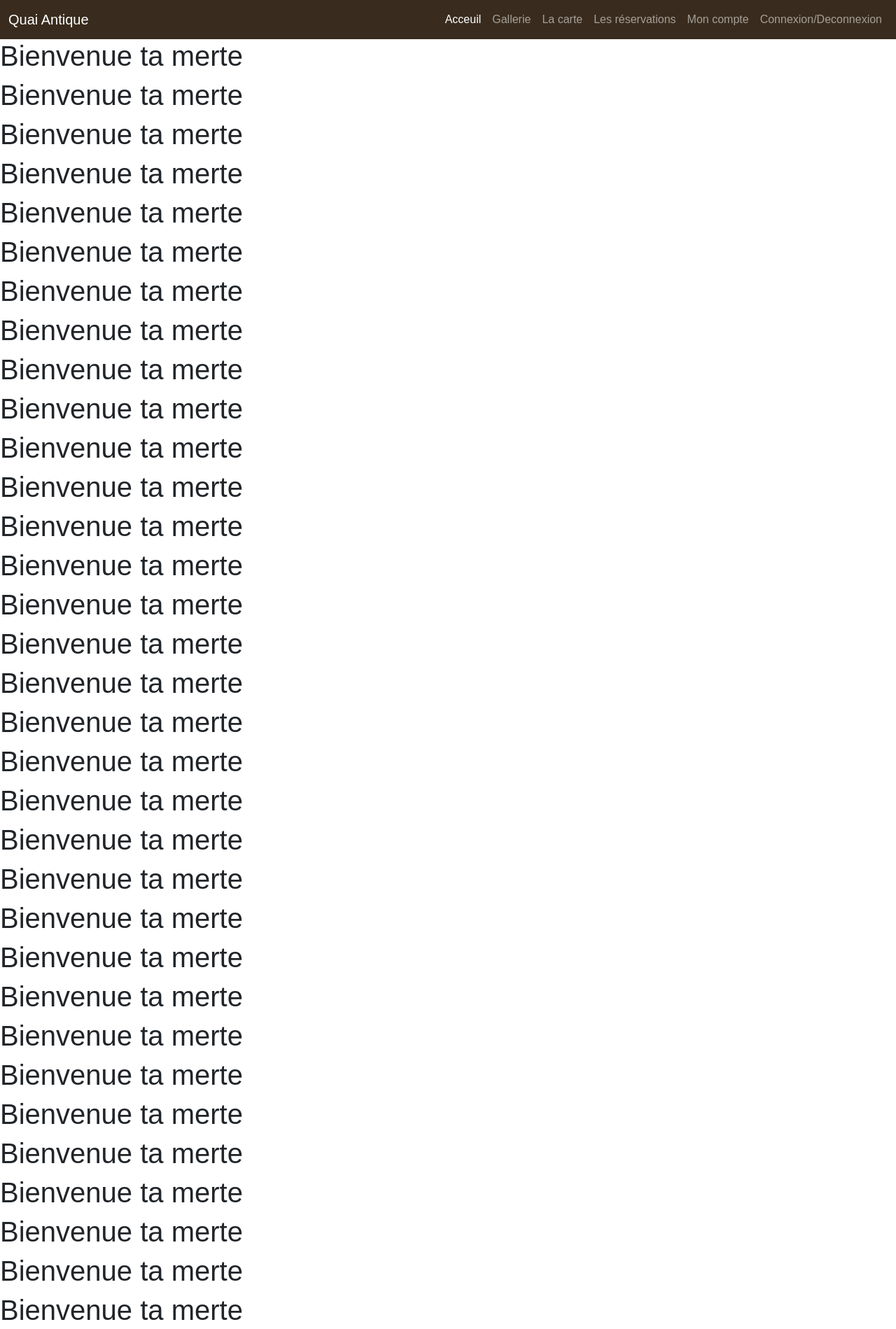
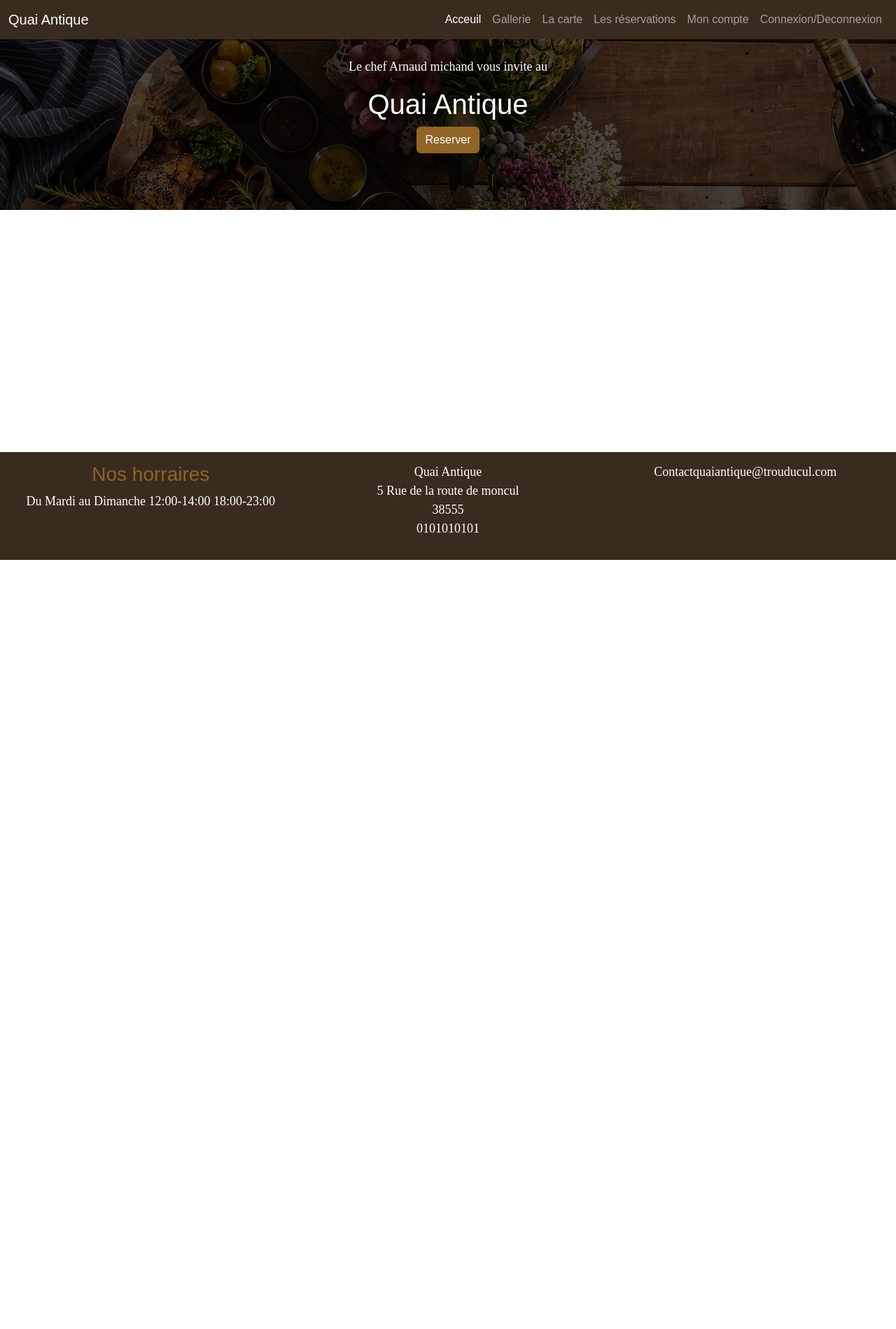
Before and after one commit to Boublo/Front, a website with bundled scripts: page index.html in a window 1280 px wide. Shown: the top 1899 px of the page at 70% size. After the commit the page ends 800 px from the top, so only its background shows below. Built offline with nearby package versions, Linux system fonts and the light colour scheme; files whose address does not match are found by name; a web font is replaced by a local one.

Commit message:
Image et big title + css

```diff
--- a/index.html
+++ b/index.html
@@ -9,7 +9,7 @@
     <link rel="stylesheet" href="scss/main.css">
     <title>Document</title>
 </head>
-<body>
+<body >
     <header>
         <nav class="navbar navbar-expand-lg bg-dark" data-bs-theme="dark">
             <div class="container-fluid">
@@ -60,7 +60,7 @@
                     0101010101 <br>
                 </p>
             </div>
-            <div class="col-6 col-lg-4">
+            <div class="col-6 col-lg-4 email-footer">
                 <p>
                     Contactquaiantique@trouducul.com
                 </p>
--- a/pages/home.html
+++ b/pages/home.html
@@ -1,62 +1,7 @@
-<h1>Bienvenue ta merte</h1>
-<h1>Bienvenue ta merte</h1>
-<h1>Bienvenue ta merte</h1>
-<h1>Bienvenue ta merte</h1>
-<h1>Bienvenue ta merte</h1>
-<h1>Bienvenue ta merte</h1>
-<h1>Bienvenue ta merte</h1>
-<h1>Bienvenue ta merte</h1>
-<h1>Bienvenue ta merte</h1>
-<h1>Bienvenue ta merte</h1>
-<h1>Bienvenue ta merte</h1>
-<h1>Bienvenue ta merte</h1>
-<h1>Bienvenue ta merte</h1>
-<h1>Bienvenue ta merte</h1>
-<h1>Bienvenue ta merte</h1>
-<h1>Bienvenue ta merte</h1>
-<h1>Bienvenue ta merte</h1>
-<h1>Bienvenue ta merte</h1>
-<h1>Bienvenue ta merte</h1>
-<h1>Bienvenue ta merte</h1>
-<h1>Bienvenue ta merte</h1>
-<h1>Bienvenue ta merte</h1>
-<h1>Bienvenue ta merte</h1>
-<h1>Bienvenue ta merte</h1>
-<h1>Bienvenue ta merte</h1>
-<h1>Bienvenue ta merte</h1>
-<h1>Bienvenue ta merte</h1>
-<h1>Bienvenue ta merte</h1>
-<h1>Bienvenue ta merte</h1>
-<h1>Bienvenue ta merte</h1>
-<h1>Bienvenue ta merte</h1>
-<h1>Bienvenue ta merte</h1>
-<h1>Bienvenue ta merte</h1>
-<h1>Bienvenue ta merte</h1>
-<h1>Bienvenue ta merte</h1>
-<h1>Bienvenue ta merte</h1>
-<h1>Bienvenue ta merte</h1>
-<h1>Bienvenue ta merte</h1>
-<h1>Bienvenue ta merte</h1>
-<h1>Bienvenue ta merte</h1>
-<h1>Bienvenue ta merte</h1>
-<h1>Bienvenue ta merte</h1>
-<h1>Bienvenue ta merte</h1>
-<h1>Bienvenue ta merte</h1>
-<h1>Bienvenue ta merte</h1>
-<h1>Bienvenue ta merte</h1>
-<h1>Bienvenue ta merte</h1>
-<h1>Bienvenue ta merte</h1>
-<h1>Bienvenue ta merte</h1>
-<h1>Bienvenue ta merte</h1>
-<h1>Bienvenue ta merte</h1>
-<h1>Bienvenue ta merte</h1>
-<h1>Bienvenue ta merte</h1>
-<h1>Bienvenue ta merte</h1>
-<h1>Bienvenue ta merte</h1>
-<h1>Bienvenue ta merte</h1>
-<h1>Bienvenue ta merte</h1>
-<h1>Bienvenue ta merte</h1>
-<h1>Bienvenue ta merte</h1>
-<h1>Bienvenue ta merte</h1>
-<h1>Bienvenue ta merte</h1>
-<button class="btn btn-primary">cliq ma gueule</button>
+<div class="hero-scene text-center text-white">
+    <div class="hero-scene-content">
+        <p>Le chef Arnaud michand vous invite au</p>
+        <h1>Quai Antique</h1>
+        <button class="btn btn-primary">Reserver</button>
+    </div>
+</div>
--- a/scss/main.scss
+++ b/scss/main.scss
@@ -3,7 +3,9 @@
 
 
 html{
-    position: relative;
+    position: fixed;
+    margin: 0;
+    width: 100%;
     min-height: 100%;
 }
 main{
@@ -19,3 +21,42 @@ p{
     font-family: $font-family-serif;
     font-size: 18px;
 }
+.hero-scene{
+    position: relative;
+    &::before{
+        content: "";
+        position: absolute;
+        top: 0;
+        left: 0;
+        width: 100%;
+        height: 100%;
+        background-image: url(/images/platter-2009590_1280.jpg);
+        background-size: cover;
+        filter: brightness(0.3);
+    }
+
+    *{
+        //positionner les éléments devant le before
+        position: relative;
+    }
+    .hero-scene-content {
+
+        height: 300px;
+        display: flex;
+        flex-direction: column;
+        justify-content: center;
+        align-items: center;
+    }
+}
+header {
+    position: fixed; /* Position fixe pour la barre de navigation */
+    top: 0; /* Coller la barre de navigation en haut de la fenêtre */
+    left: 0; /* Coller la barre de navigation tout à gauche */
+    width: 100%; /* Utiliser toute la largeur de l'écran */
+    color: white; /* Couleur du texte de la barre de navigation */
+    z-index: 1000; /* Assurer que la barre de navigation est au-dessus des autres éléments */
+}
+
+footer div .col-6{
+    overflow-wrap: break-word;
+}
```
Also changed, not shown: images/barbecue-1239434_1280.jpg (added), images/hamburger-8026582_1280.jpg (added), images/mediterranean-cuisine-2378758_1280.jpg (added), images/platter-2009590_1280.jpg (added), images/restaurant-1284351_1280.jpg (added), images/salmon-1238248_1280.jpg (added), scss/main.css, 1 other file.
